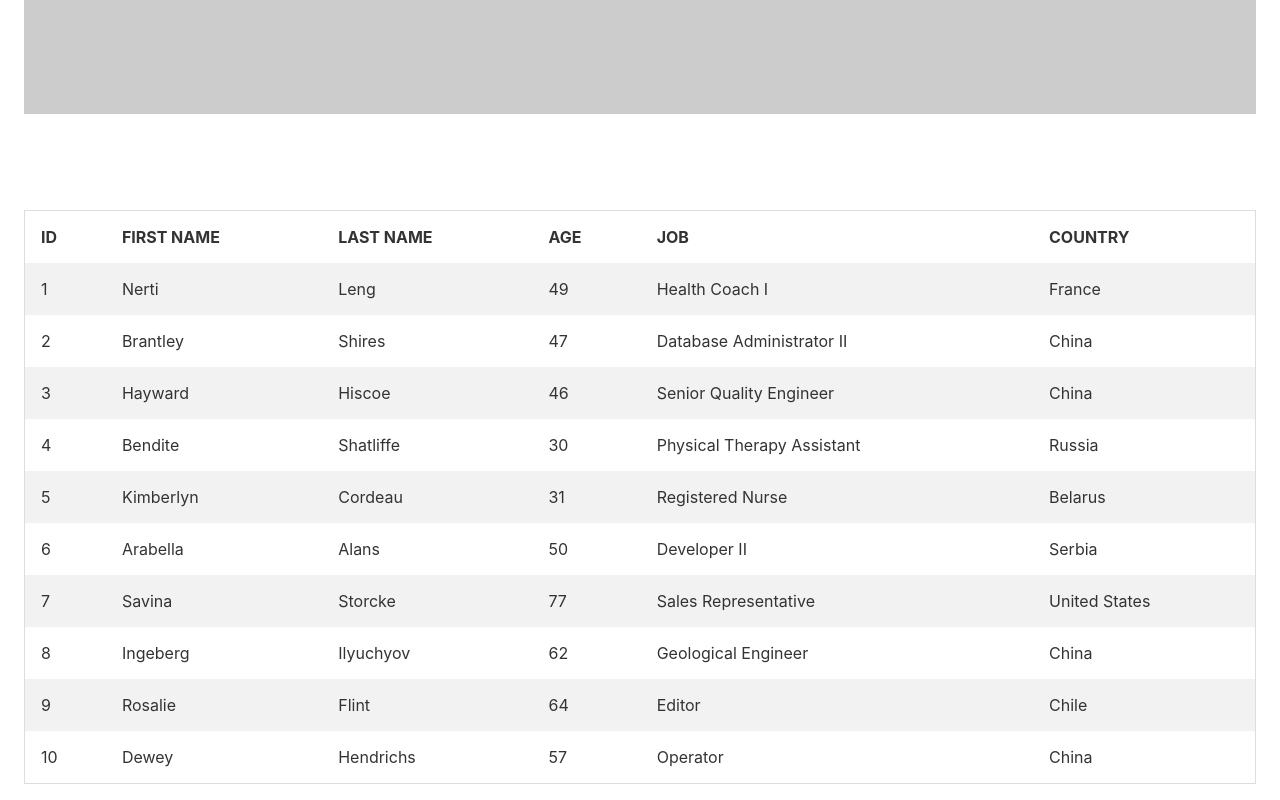
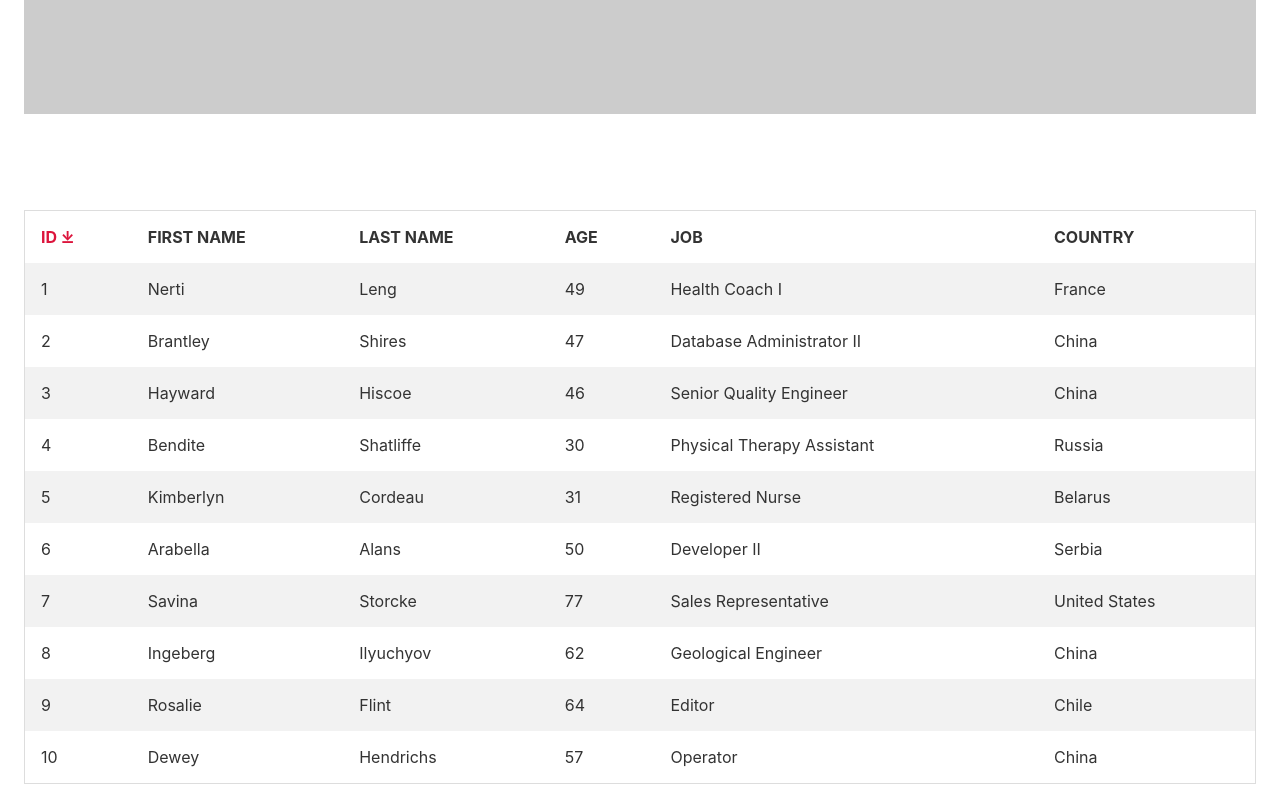
Before and after one commit to SinisaVukmirovic/How-To-Svelte, a Svelte app: page / in a window 1280 px wide. Shown: the part 5777-6577 px from the top of the page. Built offline with nearby package versions, Linux system fonts and the light colour scheme.

Commit message:
Sort Table project done

```diff
--- a/src/projects/sorting-table/SortTable.svelte
+++ b/src/projects/sorting-table/SortTable.svelte
@@ -1,15 +1,41 @@
 <script>
   import { personData } from './data/person-data.js';
-  console.log(personData);
+  // console.log(personData);
 
   const tableHeaders = Object.keys(personData[0]);
 
   let sortedPersonData = personData;
 
-  const sortByNumber = (tebleHeader) => {
+  let selected = 'id';
+
+	let ascendingOrder = true;
+
+  const sortByNumber = (tableHeader) => {
     sortedPersonData = sortedPersonData.sort((obj1, obj2) => {
-      return obj1[tebleHeader] - obj2[tebleHeader];
+      return ascendingOrder ? Number(obj1[tableHeader]) - Number(obj2[tableHeader])
+			: Number(obj2[tableHeader]) - Number(obj1[tableHeader]);
     });
+
+    selected = tableHeader;
+  }
+
+  const sortByString = (tableHeader) => {
+    sortedPersonData = sortedPersonData.sort((obj1, obj2) => {
+      if (obj1[tableHeader] < obj2[tableHeader]) {
+        return -1;
+      }
+      else if (obj1[tableHeader] > obj2[tableHeader]) {
+        return 1;
+      }
+
+      return 0;
+    });
+
+    if (!ascendingOrder) {
+			sortedPersonData = sortedPersonData.reverse()
+		}
+
+    selected = tableHeader;
   }
 </script>
 
@@ -17,7 +43,16 @@
 <table id="myTable">
     <tr>
       {#each tableHeaders as header}
-        <th on:click={() => sortByNumber(header)}>{header.replace("_", " ")}</th>
+        <th class:highlight={selected === header}
+          on:click={() => (header === "id" || header === "age" ? sortByNumber(header) : sortByString(header))}>
+            {header.replace("_", " ")}
+
+            {#if header === selected}
+              <span class="order-icon" on:click={() => ascendingOrder = !ascendingOrder}>
+                {@html ascendingOrder ? "&#10515;" : "&#10514;"}
+              </span>
+            {/if}
+        </th>
       {/each}
     </tr>
 
@@ -43,7 +78,12 @@ table {
 
 th {
   text-transform: uppercase;
+  font-weight: bold;
   cursor: pointer;
+}
+
+.highlight {
+  color: crimson;
 }
 
 th, td {
```
